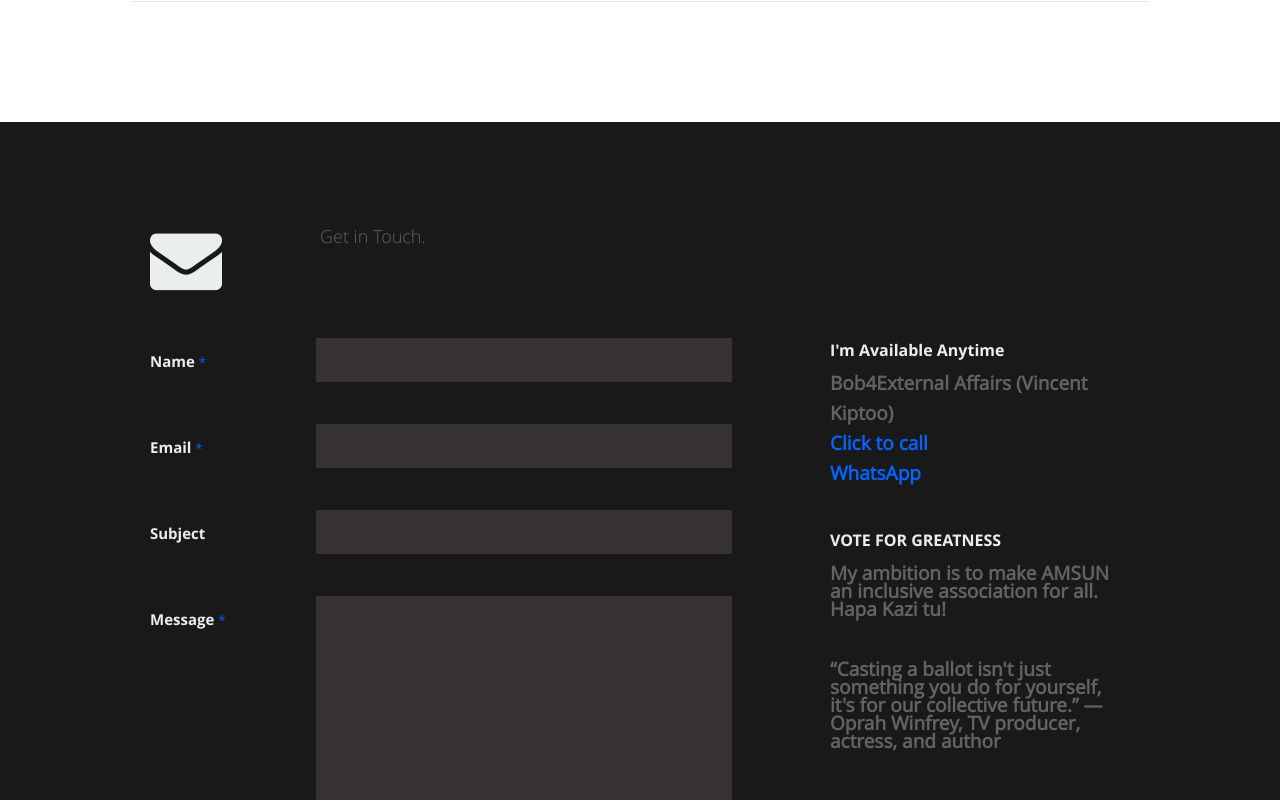
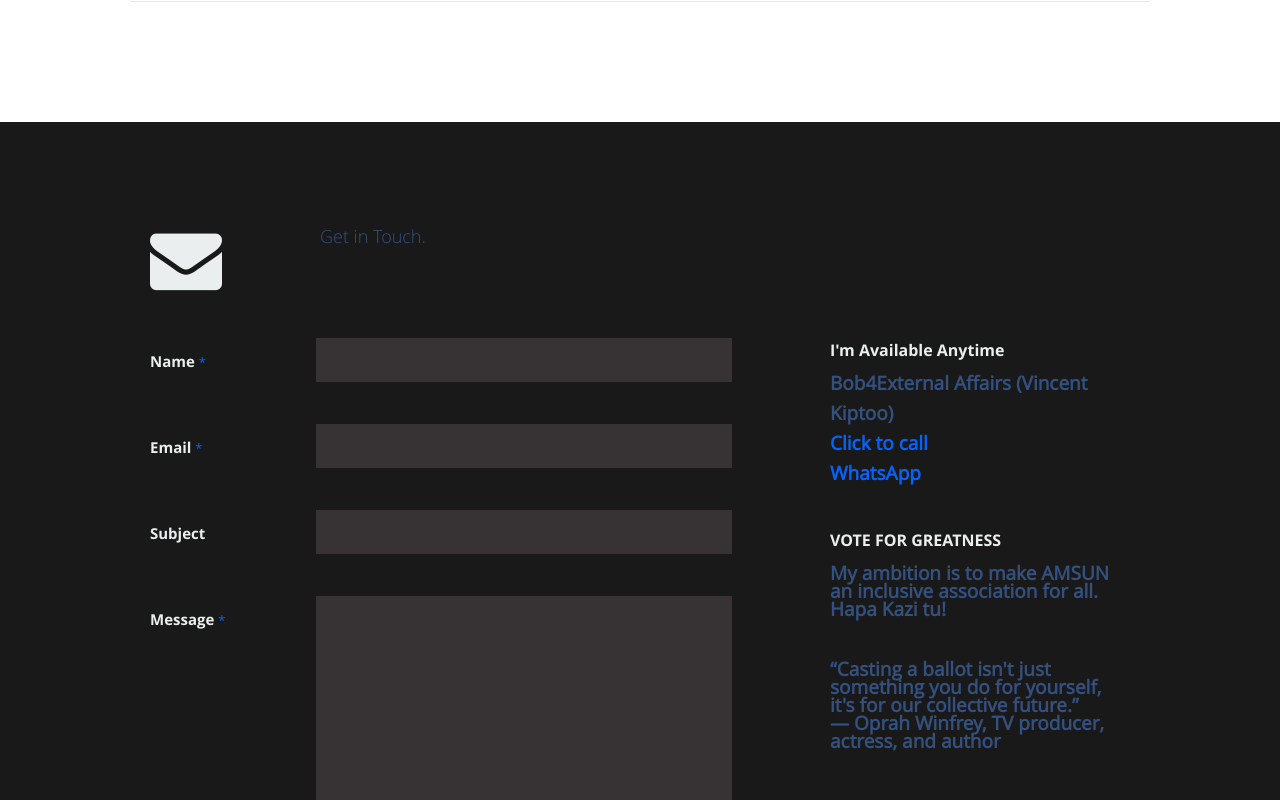
Before and after one commit to kevinzepwa/bobby, a React (Create React App) app: page / in a window 1280 px wide. Shown: the part 2820-3620 px from the top of the page. Built offline with nearby package versions, Linux system fonts and the light colour scheme.

Commit message:
call adjustment

```diff
--- a/public/css/layout.css
+++ b/public/css/layout.css
@@ -687,7 +687,7 @@ call-to-action .button {
   background: #191919;
   padding-top: 96px;
   padding-bottom: 102px;
-  color: #636363;
+  color: #34507e;
 }
 #contact .section-head {
   margin-bottom: 42px;
--- a/src/Components/Contact.js
+++ b/src/Components/Contact.js
@@ -122,7 +122,7 @@ class Contact extends Component {
                    <br/>
                   <li>
                     <span>
-                      “Casting a ballot isn't just something you do for yourself, it's for our collective future.” — Oprah Winfrey, TV producer, actress, and author
+                      “Casting a ballot isn't just something you do for yourself, it's for our collective future.” <br /><t/>  <span>— Oprah Winfrey, TV producer, actress, and author </span>
                     </span>
                   </li>
                 </ul>
```
